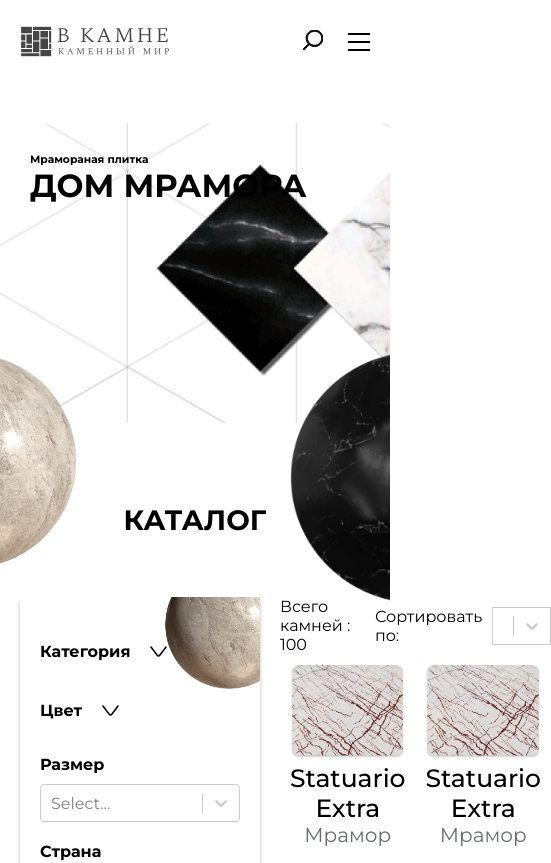
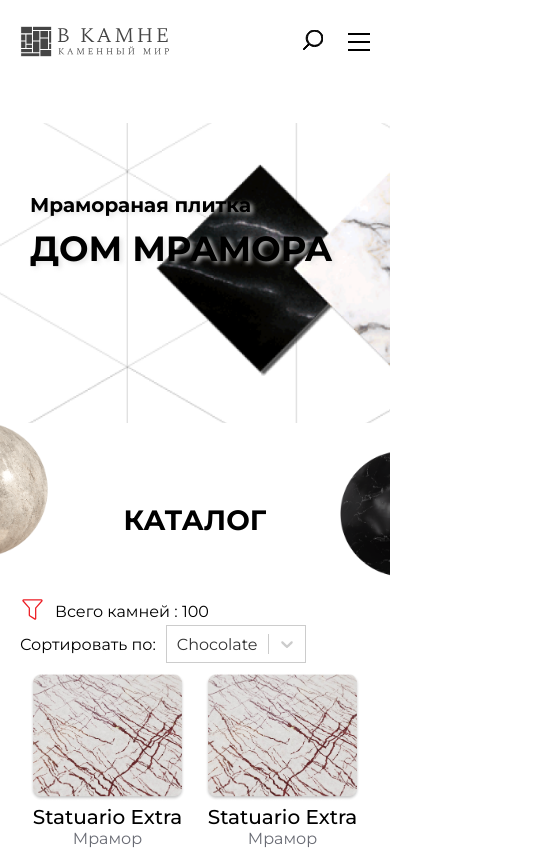
Before and after one commit to mlutfullaev/stones, a React (Create React App) app in the folder front/: page /catalog in a window 390 px wide. Shown: the top 863 px of the page, 551 px wide, since content can reach past the window. Built offline with nearby package versions, Linux system fonts and the light colour scheme.

Commit message:
Adaptive: Catalog

```diff
--- a/front/src/components/Products/products.scss
+++ b/front/src/components/Products/products.scss
@@ -19,11 +19,19 @@
     h3 {
       font-size: 25px;
       font-weight: 500;
+
+      @media screen and (max-width: 800px){
+        font-size: 20px;
+      }
     }
     p {
       font-size: 20px;
       font-weight: 400;
       color: rgba(46, 48, 61, 0.72);
+
+      @media screen and (max-width: 900px){
+        font-size: 16px;
+      }
     }
   }
 }
--- a/front/src/layouts/Header/HeaderMenu/HeaderMenu.tsx
+++ b/front/src/layouts/Header/HeaderMenu/HeaderMenu.tsx
@@ -1,6 +1,7 @@
-import React from 'react';
+import React, {useEffect} from 'react';
 
 import './headerMenu.scss';
+
 
 const HeaderMenu = (props: {burger: boolean}) => {
   return (
--- a/front/src/pages/Catalog/Catalog.tsx
+++ b/front/src/pages/Catalog/Catalog.tsx
@@ -1,70 +1,85 @@
-import React from 'react';
-import banner from '../../assets/img/catalog/banner.png'
-import catalogLeft from '../../assets/img/catalog/catalog-left.png';
-import catalogRight from '../../assets/img/catalog/catalog-right.png';
-import catalogBottomRight from '../../assets/img/catalog/catalog-bottom-right.png';
-import catalog from '../../assets/img/catalog/catalog.png';
+import React, {useEffect, useState} from "react";
+import banner from "../../assets/img/catalog/banner.png";
+import catalogLeft from "../../assets/img/catalog/catalog-left.png";
+import catalogRight from "../../assets/img/catalog/catalog-right.png";
+import catalogBottomRight from "../../assets/img/catalog/catalog-bottom-right.png";
+import catalog from "../../assets/img/catalog/catalog.png";
 
 import CustomSelect from "../../components/CustomSelect";
 import Header from "../../layouts/Header/Header";
 import Filter from "./Filter/Filter";
 
-import './catalog.scss'
+import "./catalog.scss";
 import Products from "../../components/Products/Products";
 import {ProductT} from "../../@types";
 
 const options = [
-  { value: 'chocolate', label: 'Chocolate' },
-  { value: 'strawberry', label: 'Strawberry' },
-  { value: 'vanilla', label: 'Vanilla' },
+  {value: "chocolate", label: "Chocolate"},
+  {value: "strawberry", label: "Strawberry"},
+  {value: "vanilla", label: "Vanilla"},
 ];
 const products: ProductT[] = [
   {
     img: catalog,
-    title: 'Statuario Extra',
-    type: 'Мрамор'
+    title: "Statuario Extra",
+    type: "Мрамор"
   },
   {
     img: catalog,
-    title: 'Statuario Extra',
-    type: 'Мрамор'
+    title: "Statuario Extra",
+    type: "Мрамор"
   },
   {
     img: catalog,
-    title: 'Statuario Extra',
-    type: 'Мрамор'
+    title: "Statuario Extra",
+    type: "Мрамор"
   },
   {
     img: catalog,
-    title: 'Statuario Extra',
-    type: 'Мрамор'
+    title: "Statuario Extra",
+    type: "Мрамор"
   },
   {
     img: catalog,
-    title: 'Statuario Extra',
-    type: 'Мрамор'
+    title: "Statuario Extra",
+    type: "Мрамор"
   },
   {
     img: catalog,
-    title: 'Statuario Extra',
-    type: 'Мрамор'
+    title: "Statuario Extra",
+    type: "Мрамор"
   },
   {
     img: catalog,
-    title: 'Statuario Extra',
-    type: 'Мрамор'
+    title: "Statuario Extra",
+    type: "Мрамор"
   },
 ];
 
 const Catalog: React.FC = () => {
   const quantity = 100;
+  const [filterStatus, setFilterStatus] = useState(false);
 
+  useEffect(() => {
+    const filterCloser = (e: MouseEvent) => {
+      const target = e.target as HTMLDivElement;
+
+      if (target.classList.contains('filter-wrapper')) {
+        setFilterStatus(false)
+      }
+    }
+    document.addEventListener('click', filterCloser)
+
+    return () => {
+      document.removeEventListener('click', filterCloser)
+    }
+  }, []);
   return (
-    <div className='catalog'>
+    <div className="catalog">
       <Header/>
-      <img src={catalogLeft} className='catalog-left' alt=""/>
-      <img src={catalogRight} className='catalog-right' alt=""/>
-      <img src={catalogBottomRight} className='catalog-bottom-right' alt=""/>
+      <img src={catalogLeft} className="catalog-left" alt=""/>
+      <img src={catalogRight} className="catalog-right" alt=""/>
+      <img src={catalogBottomRight} className="catalog-bottom-right" alt=""/>
       <div className="catalog-banner" style={{backgroundImage: `url(${banner})`}}>
         <h6>Мрамораная плитка</h6>
         <h1>ДОМ МРАМОРА</h1>
@@ -72,16 +87,23 @@ const Catalog: React.FC = () => {
       <h1 className="title">КАТАЛОГ</h1>
       <div className="container">
         <div className="catalog-inner">
-          <Filter/>
+          <Filter isOpen={filterStatus}/>
           <div className="catalog-content">
-            <div className='catalog-top'>
-              <p>Всего камней : {quantity}</p>
+            <div className="catalog-top">
+              <div>
+                <button className="filter-btn" onClick={() => setFilterStatus(oldValue => !oldValue)}>
+                  <svg className="svg-icon" viewBox="0 0 1024 1024" version="1.1" xmlns="http://www.w3.org/2000/svg">
+                    <path d="M875.9 148L629.1 425.4 616 440.2v435.7l-2.2-1.8-2.4-1.5L408 743.4V440.2l-13.1-14.8L148.1 148h727.8m0-52H148.1c-44.4 0-68.4 52.1-39.5 85.8L356 460v283.4c0 17.8 9.1 34.4 24.1 43.9l203.4 129.2c9.9 7.9 21.2 11.5 32.2 11.5 26.9 0 52.2-21.2 52.2-52.1V460l247.4-278.2c29-33.7 5-85.8-39.4-85.8z"/>
+                  </svg>
+                </button>
+                <p>Всего камней : {quantity}</p>
+              </div>
               <div>
                 <p>Сортировать по: </p>
-                <CustomSelect options={options} />
+                <CustomSelect options={options}/>
               </div>
             </div>
-            <Products products={products} />
+            <Products products={products}/>
           </div>
         </div>
       </div>
--- a/front/src/pages/Catalog/Filter/filter.scss
+++ b/front/src/pages/Catalog/Filter/filter.scss
@@ -93,3 +93,31 @@
     }
   }
 }
+
+@media screen and (max-width: 768px) {
+  .filter-wrapper {
+    z-index: 8;
+    background-color: rgba(0, 0, 0, .3);
+    position: fixed;
+    top: 0;
+    left: 0;
+    height: 100vh;
+    width: 100%;
+    visibility: hidden;
+
+    .filter {
+      transform: translateX(-100%);
+      transition: .3s;
+      background: #FFFFFF;
+      height: 100vh;
+      width: 70%;
+    }
+    &.active {
+      visibility: visible;
+
+      .filter {
+        transform: translateX(0);
+      }
+    }
+  }
+}
--- a/front/src/pages/Catalog/catalog.scss
+++ b/front/src/pages/Catalog/catalog.scss
@@ -7,9 +7,13 @@
     &.catalog-left {
       top: 300px;
       left: 0;
-      @media screen and (max-width: 1850px){
+      @media screen and (max-width: 1850px) {
         width: 80px;
         top: 350px;
+      }
+      @media screen and (max-width: 1300px) {
+        width: 50px;
+        top: 420px;
       }
     }
     &.catalog-right {
@@ -18,6 +22,10 @@
       @media screen and (max-width: 1850px){
         width: 100px;
         top: 350px;
+      }
+      @media screen and (max-width: 1300px) {
+        width: 50px;
+        top: 450px;
       }
     }
     &.catalog-bottom-right {
@@ -38,6 +46,39 @@
     height: 300px;
     padding: 30px;
     margin: 40px 0;
+
+    h6 {
+      font-size: 35px;
+      padding: 40px 0 10px 100px;
+
+      @media screen and (max-width: 1850px) {
+        font-size: 25px;
+        padding-left: 50px;
+      }
+      @media screen and (max-width: 1000px) {
+        font-size: 20px;
+        padding-left: 0;
+      }
+      @media screen and (max-width: 768px) {
+        text-shadow: 3px 2px 4px rgba(225, 225, 225, 0.79);
+      }
+    }
+    h1 {
+      font-size: 80px;
+      padding-left: 100px;
+
+      @media screen and (max-width: 1850px) {
+        font-size: 50px;
+        padding-left: 50px;
+      }
+      @media screen and (max-width: 1000px) {
+        font-size: 35px;
+        padding-left: 0;
+      }
+      @media screen and (max-width: 768px) {
+        text-shadow: 3px 2px 4px rgba(225, 225, 225, 0.79);
+      }
+    }
   }
 
   &-inner {
@@ -56,10 +97,26 @@
         justify-content: space-between;
         align-items: center;
 
+        @media screen and (max-width: 768px) {
+          flex-direction: column;
+          align-items: start;
+        }
         > div {
           display: flex;
           align-items: center;
           gap: 10px;
+        }
+        .filter-btn {
+          display: none;
+
+          svg {
+            width: 25px;
+            height: 25px;
+            fill: #ED1D24;
+          }
+          @media screen and (max-width: 768px) {
+            display: block;
+          }
         }
       }
       //.product-list {
```
Also changed, not shown: front/src/pages/Catalog/Filter/Filter.tsx (+32 -27 lines).
